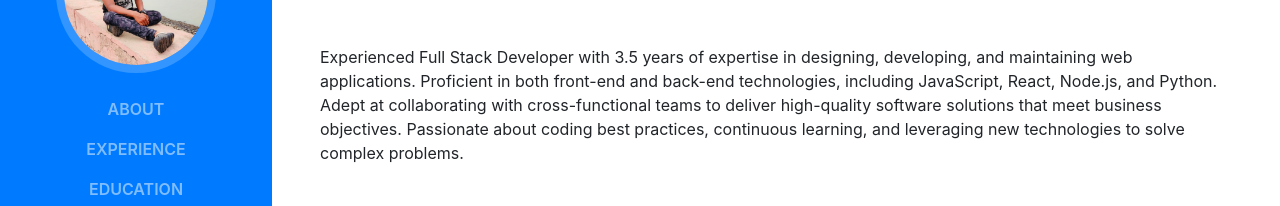
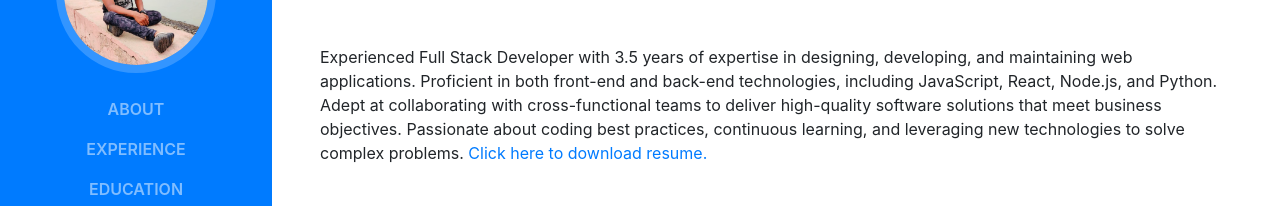
Before and after one commit to satyamsinha111/23-June-Updated-Portfolio, a website with bundled scripts: page index.html in a window 1280 px wide. Shown: the part 323-529 px from the top of the page. Built offline with nearby package versions, Linux system fonts and the light colour scheme; a web font is replaced by a local one.

Commit message:
Resume download option

```diff
--- a/index.html
+++ b/index.html
@@ -76,7 +76,7 @@
           maintaining web applications. Proficient in both front-end and back-end technologies, including JavaScript,
           React, Node.js, and Python. Adept at collaborating with cross-functional teams to deliver high-quality
           software solutions that meet business objectives. Passionate about coding best practices, continuous learning,
-          and leveraging new technologies to solve complex problems.</p>
+          and leveraging new technologies to solve complex problems. <a target="_blank" href="./Resume/Satyam sinha 21 June 2024 Updated CV.pdf">Click here to download resume.</a></p>
         <ul class="list-inline list-social-icons mb-0">
           <li class="list-inline-item">
             <a target="_blank" href="https://www.facebook.com/satyam.prince.100">
```
Also changed, not shown: 1 other file.
